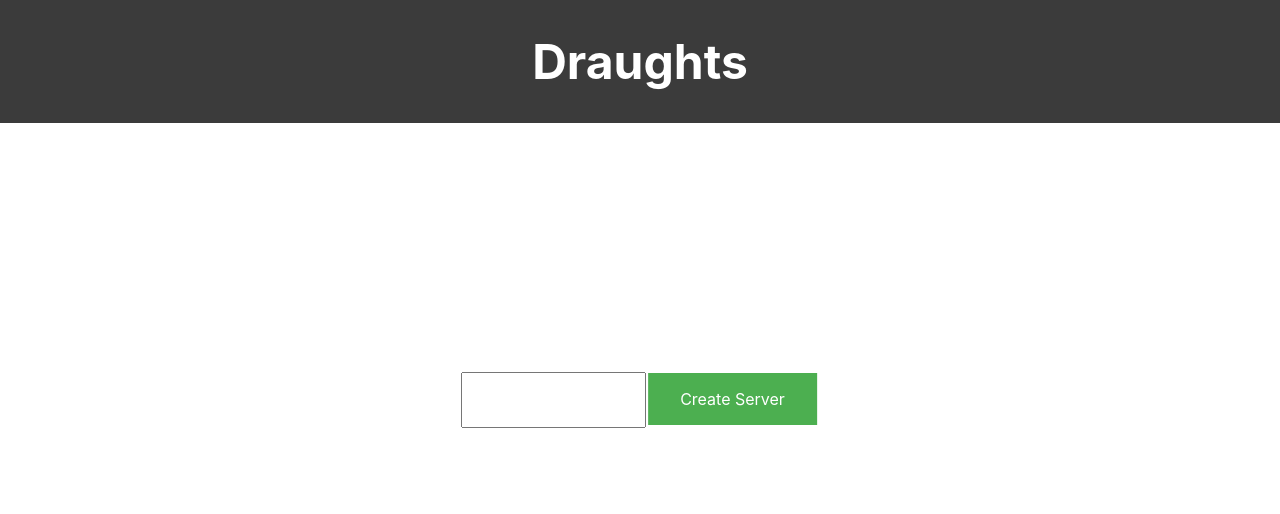
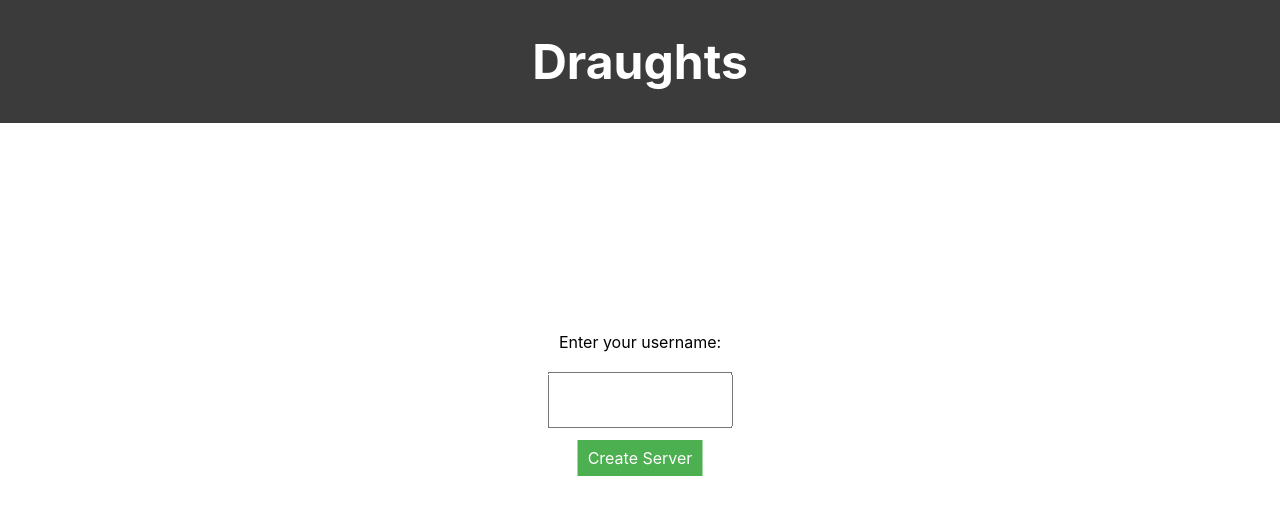
Before and after one commit to tim-beatham/draughts, a React (Create React App) app: page /create in a window 1280 px wide. Shown: the top 514 px of the page. Built offline with nearby package versions, Linux system fonts and the light colour scheme.

Commit message:
Redirect to main menu when the user accesses a game not via the URL.

```diff
--- a/public/index.html
+++ b/public/index.html
@@ -2,7 +2,6 @@
 <html lang="en">
   <head>
     <meta charset="utf-8" />
-    <link rel="shortcut icon" href="/a.png" />
     <meta name="viewport" content="width=device-width, initial-scale=1" />
     <meta name="theme-color" content="#000000" />
     <meta
--- a/src/components/Board.js
+++ b/src/components/Board.js
@@ -2,8 +2,6 @@ import "../stylesheets/CreateOrJoin.css";
 import React from "react";
 
 const BOARD_SIZE = 8;
-
-
 
 class Board extends React.Component {
 
--- a/src/components/CreateServer.js
+++ b/src/components/CreateServer.js
@@ -20,8 +20,11 @@ class CreateServer extends React.Component {
     render() {
         return (
             <div className="center" >
-                <input type="text" id="server-box" onChange={this.usernameChange}/>
-                <Link to="/gameInstance" onClick={this.props.setUsername.bind(this, this.state.username)}
+                Enter your username: <br/>
+                <br />
+                <input type="text" className="stack" id="server-box" onChange={this.usernameChange}/>
+                <br/>
+                <Link to="/gameInstance" className="stack" onClick={this.props.setUsername.bind(this, this.state.username)}
                       className="create-server">Create Server</Link>
             </div>
         );
--- a/src/components/GameInstance.js
+++ b/src/components/GameInstance.js
@@ -2,10 +2,19 @@ import React from "react";
 import socketIOClient from "socket.io-client";
 import "../stylesheets/CreateOrJoin.css"
 import Board from "./Board";
+import {Redirect} from 'react-router-dom';
 
 const ENDPOINT = "http://86.134.79.199:4000"
 
 class GameInstance extends React.Component {
+
+    constructor() {
+        super();
+
+        // Need a reference to the message box so I can delete the text in it.
+        this.msgBoxRef = React.createRef();
+
+    }
 
     state = {
         users: [],
@@ -15,6 +24,8 @@ class GameInstance extends React.Component {
     }
 
     componentDidMount() {
+
+
         this.socket = socketIOClient(ENDPOINT);
 
         // Listen for the user closing the browser,
@@ -67,15 +78,24 @@ class GameInstance extends React.Component {
         if (this.state.message.trim() !== "") {
             this.socket.emit("message-sent", {username: this.props.username, message: this.state.message})
         }
+        this.msgBoxRef.current.value = "";
+        this.state.message = "";
+    }
+
+    redirectToRoot = () => {
+        if (this.props.username === ""){
+            return <Redirect to='/' />
+        }
     }
 
     render() {
         return (
             <div>
                 <div id="chatDiv">
+                    {this.redirectToRoot()}
                     <textarea id="chatArea" value={this.state.messages} readOnly/>
                     <form onSubmit={this.submitChat}>
-                        <input id="chatForm" type="text" onChange={this.onMessageChange}/>
+                        <input id="chatForm" ref={this.msgBoxRef} type="text" onChange={this.onMessageChange}/>
                         <input type="submit" id="chatSubmit" value="Enter"/>
                     </form>
                 </div>
@@ -85,8 +105,6 @@ class GameInstance extends React.Component {
                     <Board />
                 </div>
             </div>
-
-
         );
     }
 }
--- a/src/components/Join.js
+++ b/src/components/Join.js
@@ -29,8 +29,11 @@ class Join extends React.Component{
     render() {
         return (
             <div className="center">
+                <p>Enter a username: </p>
                 <input className='stack' type="text" onChange={this.usernameChange}/>
+                <p>Enter a Server ID: </p>
                 <input className='stack' type="text" onChange={this.serverChange}/>
+                <br/>
                 <Link className='join' to="/gameInstance" onClick={this.setJoinInfo}>Join</Link>
             </div>
         );
--- a/src/stylesheets/CreateOrJoin.css
+++ b/src/stylesheets/CreateOrJoin.css
@@ -72,7 +72,7 @@ form {
     background-color: #4CAF50;
     border: none;
     color: white;
-    padding: 2px 25%;
+    padding: 8px 10px;
     text-decoration: none;
     margin: 4px 2px;
     cursor: pointer;
@@ -83,7 +83,7 @@ form {
     background-color: #4CAF50;
     border: none;
     color: white;
-    padding: 16px 32px;
+    padding: 8px 10px;
     text-decoration: none;
     margin: 4px 2px;
     cursor: pointer;
```
